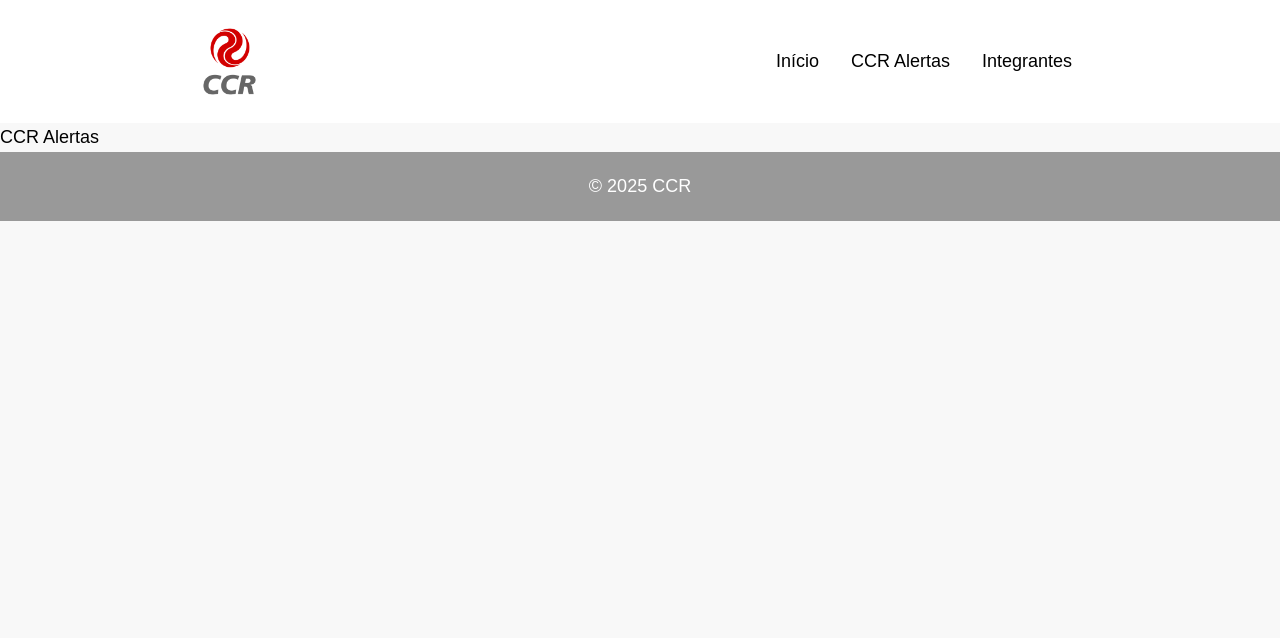
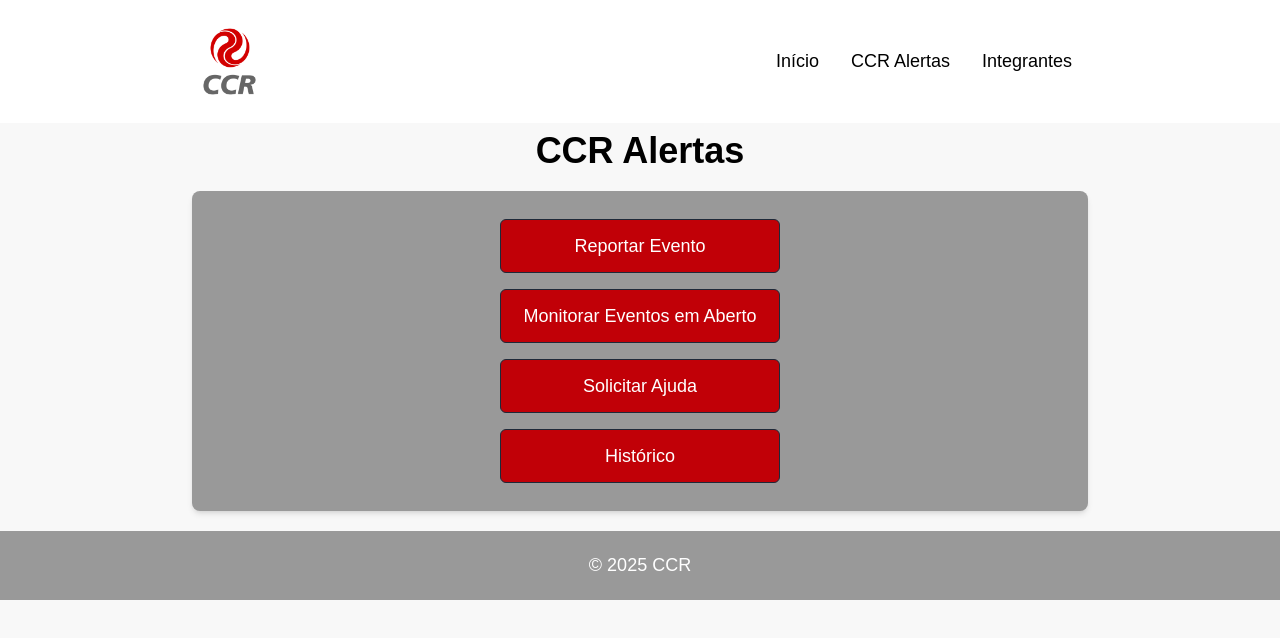
Before and after one commit to signalProteam/sprint-4-front, a Next.js app: page /ccr-alertas in a window 1280 px wide. Shown: the top 638 px of the page. Built offline with nearby package versions, Linux system fonts and the light colour scheme.

Commit message:
pagina ccr alertas e arquivos de outras paginas

```diff
--- a/src/app/components/compCcrAlertas/compCcrAlertas.tsx
+++ b/src/app/components/compCcrAlertas/compCcrAlertas.tsx
@@ -1,7 +1,39 @@
+import Link from "next/link"
+
 const CompCcrAlertas = () => {
     return (
         <>
-            <h1>CCR Alertas</h1>
+
+            {/* Título principal */}
+            <main>
+                <h1 className="my-2 text-center text-4xl font-bold">CCR Alertas</h1>
+
+                {/* Botões */}
+                <section className="flex flex-col items-center p-5 my-5 bg-[#999999] text-white rounded-lg shadow-md max-w-11/12 mx-auto w-4xl text-center">
+                    <Link href="/reportar-eventos">
+                        <button className="bg-red-700 text-white border border-gray-800 rounded-md px-5 py-3 m-2 text-lg cursor-pointer w-70 transition-colors duration-300 hover:bg-red-900 hover:border-gray-600">
+                            Reportar Evento
+                        </button>
+                    </Link>
+                    <Link href="/monitorar-eventos">
+                        <button className="bg-red-700 text-white border border-gray-800 rounded-md px-5 py-3 m-2 text-lg cursor-pointer w-70 transition-colors duration-300 hover:bg-red-900 hover:border-gray-600">
+                            Monitorar Eventos em Aberto
+                        </button>
+                    </Link>
+                    <Link href="/solicitar-ajuda">
+                        <button className="bg-red-700 text-white border border-gray-800 rounded-md px-5 py-3 m-2 text-lg cursor-pointer w-70 transition-colors duration-300 hover:bg-red-900 hover:border-gray-600">
+                            Solicitar Ajuda
+                        </button>
+                    </Link>
+                    <Link href="/historico">
+                        <button className="bg-red-700 text-white border border-gray-800 rounded-md px-5 py-3 m-2 text-lg cursor-pointer w-70 transition-colors duration-300 hover:bg-red-900 hover:border-gray-600">
+                            Histórico
+                        </button>
+                    </Link>
+                </section>
+
+
+            </main>
         </>
     )
 }
--- /dev/null
+++ b/src/app/components/compHistorico/compHistorico.tsx
@@ -0,0 +1,13 @@
+const CompHistorico = () => {
+    return (
+        <>
+
+            {/* Título principal */}
+            <main>
+                <h1 className="my-2 text-center text-4xl font-bold">Histórico de Eventos</h1>
+            </main>
+        </>
+    )
+}
+
+export default CompHistorico
--- /dev/null
+++ b/src/app/components/compMonitorarEventos/compMonitorarEventos.tsx
@@ -0,0 +1,13 @@
+const CompMonitorarEventos = () => {
+    return (
+        <>
+
+            {/* Título principal */}
+            <main>
+                <h1 className="my-2 text-center text-4xl font-bold">Monitorar Eventos</h1>
+            </main>
+        </>
+    )
+}
+
+export default CompMonitorarEventos
--- /dev/null
+++ b/src/app/components/compReportarEvento/compReportarEvento.tsx
@@ -0,0 +1,13 @@
+const CompReportarEventos = () => {
+    return (
+        <>
+
+            {/* Título principal */}
+            <main>
+                <h1 className="my-2 text-center text-4xl font-bold">Reportar Eventos</h1>
+            </main>
+        </>
+    )
+}
+
+export default CompReportarEventos
--- /dev/null
+++ b/src/app/components/compSolicitarAjuda/compSolicitarAjuda.tsx
@@ -0,0 +1,13 @@
+const CompSolicitarAjuda = () => {
+    return (
+        <>
+
+            {/* Título principal */}
+            <main>
+                <h1 className="my-2 text-center text-4xl font-bold">Solicitar Ajuda</h1>
+            </main>
+        </>
+    )
+}
+
+export default CompSolicitarAjuda
--- /dev/null
+++ b/src/app/historico/page.tsx
@@ -0,0 +1,11 @@
+import CompHistorico from "../components/compHistorico/compHistorico";
+
+const Historico = () => {
+    return (
+        <>
+            <CompHistorico />
+        </>
+    );
+};
+
+export default Historico;
--- /dev/null
+++ b/src/app/monitorar-eventos/page.tsx
@@ -0,0 +1,11 @@
+import CompMonitorarEventos from "../components/compMonitorarEventos/compMonitorarEventos";
+
+const MonitorarEventos = () => {
+    return (
+        <>
+            <CompMonitorarEventos />
+        </>
+    );
+};
+
+export default MonitorarEventos;
--- a/src/app/page.tsx
+++ b/src/app/page.tsx
@@ -19,29 +19,29 @@
 
                     <h2 className="text-3xl font-semibold mb-2">Vantagens</h2>
 
-                    <div className="flex flex-wrap gap-4 mt-2 justify-between">
+                    <div className="flex flex-wrap gap-4 mt-2 justify-center">
 
-                        <div className="bg-white text-black rounded-lg shadow-md w-[calc(50%-10px)] p-4">
+                        <div className="bg-white text-black rounded-lg shadow-md w-full sm:w-[48%] p-4">
                             <h3 className="mt-0 text-center text-xl font-semibold mb-4">Melhoria na Segurança</h3>
 
                             <p>Com alertas imediatos, a segurança é priorizada, minimizando riscos e prevenindo acidentes.</p>
                         </div>
 
-                        <div className="bg-white text-black rounded-lg shadow-md w-[calc(50%-10px)] p-4">
+                        <div className="bg-white text-black rounded-lg shadow-md w-full sm:w-[48%] p-4">
                             <h3 className="mt-0 text-center text-xl font-semibold mb-4">Aumento da Eficiência</h3>
 
                             <p>As funcionalidades de reportar eventos e solicitar ajuda melhoram a colaboração entre a equipe,
                                 aumentando a eficiência.</p>
                         </div>
 
-                        <div className="bg-white text-black rounded-lg shadow-md w-[calc(50%-10px)] p-4">
+                        <div className="bg-white text-black rounded-lg shadow-md w-full sm:w-[48%] p-4">
                             <h3 className="mt-0 text-center text-xl font-semibold mb-4">Registros para Análise de dados</h3>
 
                             <p>Os alertas ficam registrados no histórico, facilitando a análise de dados e melhorando decisões
                                 futuras.</p>
                         </div>
 
-                        <div className="bg-white text-black rounded-lg shadow-md w-[calc(50%-10px)] p-4">
+                        <div className="bg-white text-black rounded-lg shadow-md w-full sm:w-[48%] p-4">
                             <h3 className="mt-0 text-center text-xl font-semibold mb-4">Uso em Ambientes Barulhentos</h3>
 
                             <p>Em ambientes com muito ruído, é mais fácil visualizar um alerta do que escutar a comunicação pelo
@@ -55,30 +55,30 @@
 
                     <h2 className="text-3xl font-semibold mb-2">Funcionalidades</h2>
 
-                    <div className="flex flex-wrap gap-4 mt-2 justify-between">
+                    <div className="flex flex-wrap gap-4 mt-2 justify-center">
 
-                        <div className="bg-white text-black rounded-lg shadow-md w-[calc(50%-10px)] p-4">
+                        <div className="bg-white text-black rounded-lg shadow-md w-full sm:w-[48%] p-4">
                             <h3 className="mt-0 text-center text-xl font-semibold mb-4">Reportar Eventos</h3>
 
                             <p>Permite que os funcionários gerem alertas sobre problemas nas estações e linhas, seguindo três
                                 etapas: Escolher a situação, o grupo que será destinado e definição do grau da gravidade.</p>
                         </div>
 
-                        <div className="bg-white text-black rounded-lg shadow-md w-[calc(50%-10px)] p-4">
+                        <div className="bg-white text-black rounded-lg shadow-md w-full sm:w-[48%] p-4">
                             <h3 className="mt-0 text-center text-xl font-semibold mb-4">Monitorar eventos em aberto</h3>
 
                             <p>Permite que os funcionários acompanhem, em tempo real, todos os incidentes ou problemas que foram
                                 reportados e ainda estão pendentes de resolução.</p>
                         </div>
 
-                        <div className="bg-white text-black rounded-lg shadow-md w-[calc(50%-10px)] p-4">
+                        <div className="bg-white text-black rounded-lg shadow-md w-full sm:w-[48%] p-4">
                             <h3 className="mt-0 text-center text-xl font-semibold mb-4">Solicitar Ajuda</h3>
 
                             <p>Permite que o funcionários solicitem ajuda para resolver um problema em aberto quando preciso,
                                 criando uma nova notificação para os funcionários do mesmo cargo.</p>
                         </div>
 
-                        <div className="bg-white text-black rounded-lg shadow-md w-[calc(50%-10px)] p-4">
+                        <div className="bg-white text-black rounded-lg shadow-md w-full sm:w-[48%] p-4">
                             <h3 className="mt-0 text-center text-xl font-semibold mb-4">Registro dos Alertas</h3>
 
                             <p>O software mantém um histórico de alertas, fornecendo informações que facilitam a identificação de padrões e auxiliam na tomada de decisões para melhorias e solução de problemas.</p>
--- /dev/null
+++ b/src/app/reportar-eventos/page.tsx
@@ -0,0 +1,11 @@
+import CompReportarEventos from "../components/compReportarEvento/compReportarEvento";
+
+const ReportarEventos = () => {
+    return (
+        <>
+            <CompReportarEventos />
+        </>
+    );
+};
+
+export default ReportarEventos;
--- /dev/null
+++ b/src/app/solicitar-ajuda/page.tsx
@@ -0,0 +1,11 @@
+import CompSolicitarAjuda from "../components/compSolicitarAjuda/compSolicitarAjuda";
+
+const SolicitarAjuda = () => {
+    return (
+        <>
+            <CompSolicitarAjuda />
+        </>
+    );
+};
+
+export default SolicitarAjuda;
```
Also changed, not shown: src/app/layout.tsx (indentation only).
